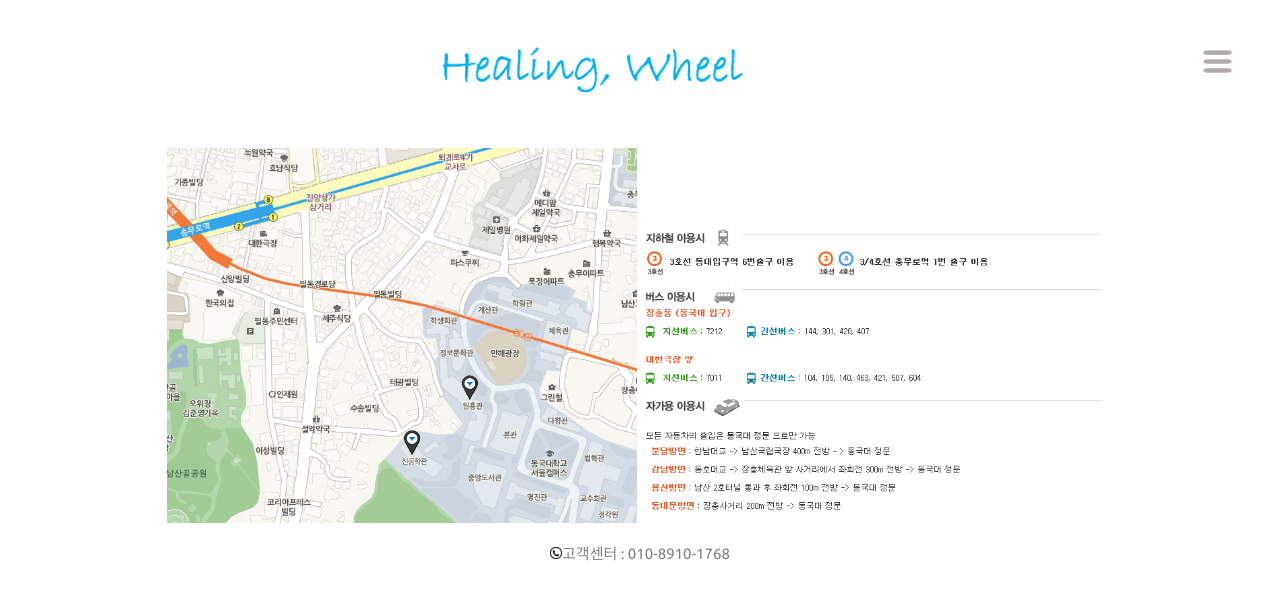
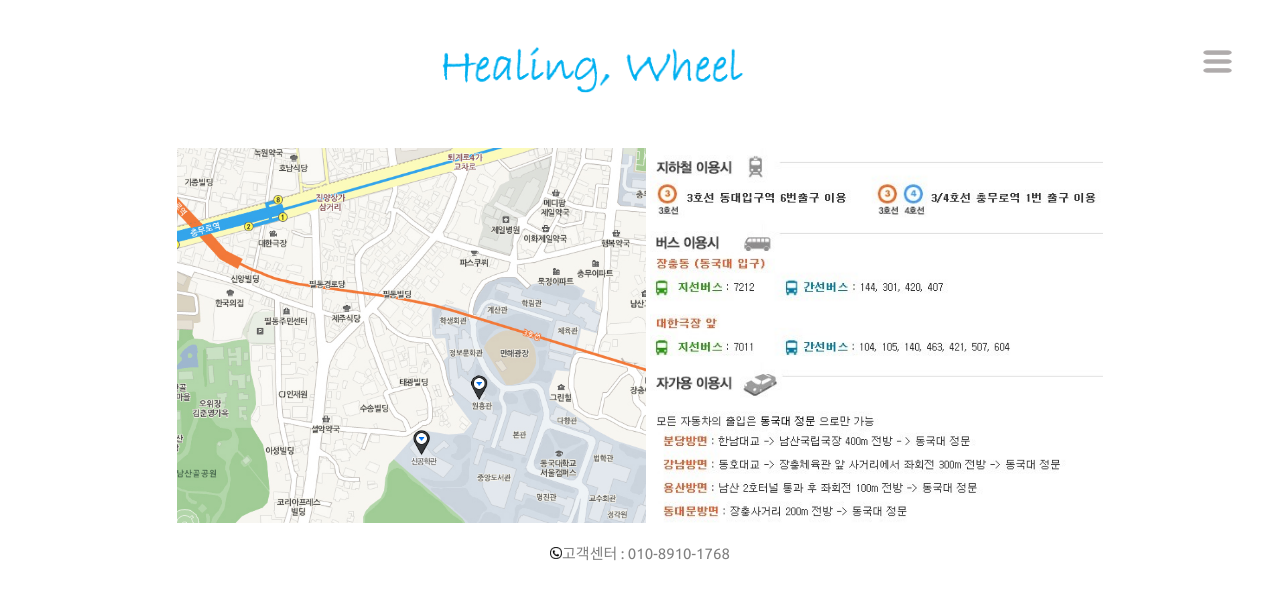
Before and after one commit to qkrwjdan/healingWheel, a Django app: page /contact in a window 1280 px wide. Shown: the top 600 px of the page. Run offline with Django 3.2, Linux system fonts and the light colour scheme.

Commit message:
contact 이미지 크기 같게
이미지 보완

```diff
--- a/main/templates/main/contact.html
+++ b/main/templates/main/contact.html
@@ -10,7 +10,7 @@
 <center>
 <br>
 <img src="{% static 'main/images/information.jpg' %}" height = "375px">
-<img src="{% static 'main/images/information(2).jpg' %}" height = "300px">
+<img src="{% static 'main/images/information_2.jpg' %}" height = "375px">
 <br>
 <p style = "font-family: 'Ubuntu', sans-serif; font-size : 15px; font-weigth:bold; color:gray;"><img src="{% static 'main/images/call.png' %}" height="12px" >고객센터 : 010-8910-1768</p>
 
--- a/main/templates/main/howtouse.html
+++ b/main/templates/main/howtouse.html
@@ -1,5 +1,5 @@
 {% extends 'base.html' %}
 {% load static %}
 {% block content%}
-    <center><img src="{% static 'main/images/howtouse.png' %}" height = "500px" ></center>
+
 {% endblock %}
```
Also changed, not shown: main/migrations/0006_auto_20190731_0249.py (added), main/static/main/images/information(2).jpg, main/static/main/images/information_2.jpg (added).
